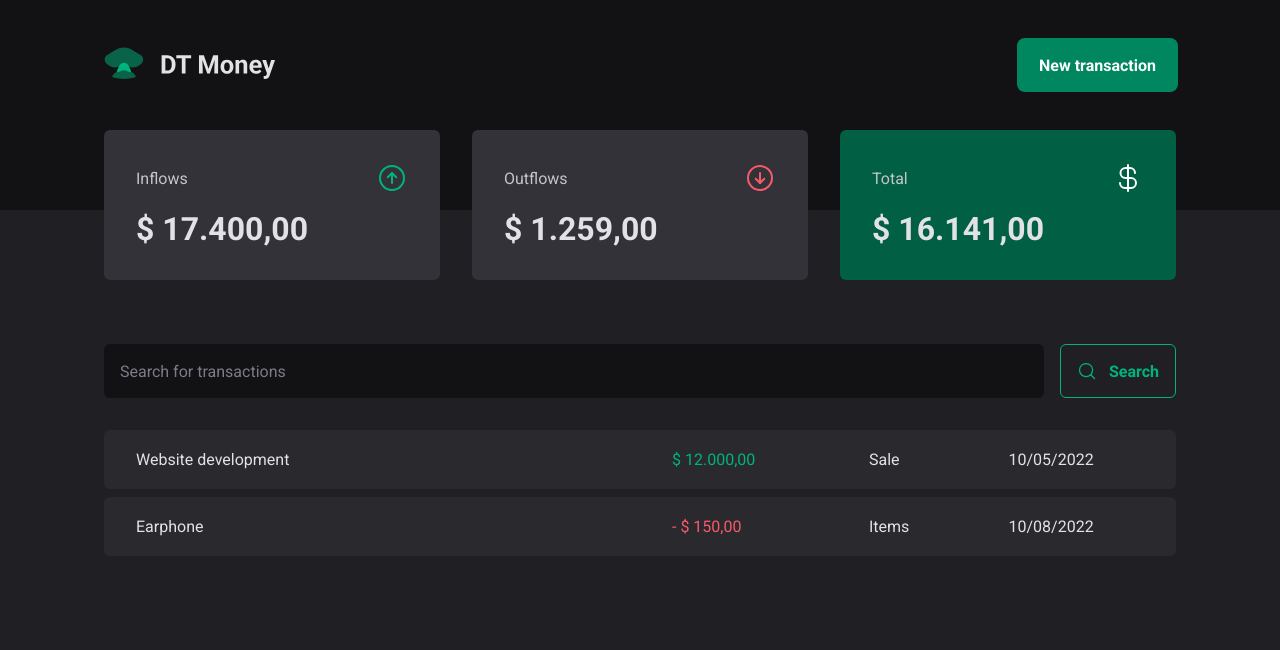
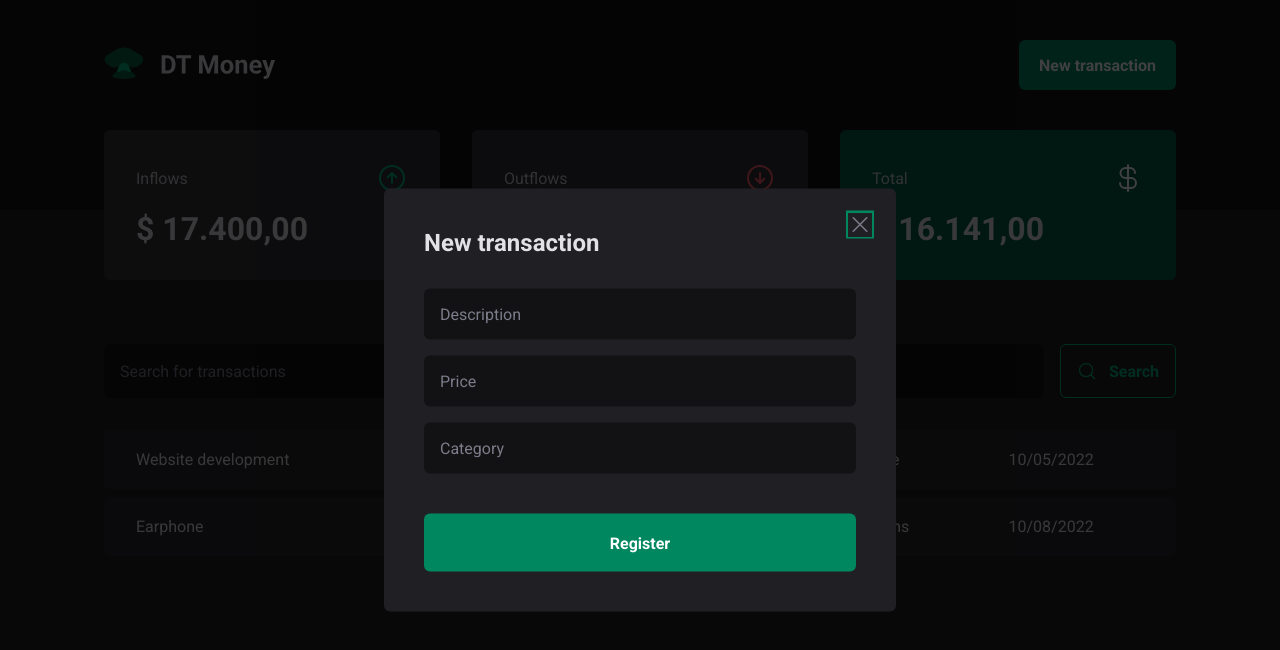
Before and after one commit to AlanWehrliLC/dt-money, a React (Vite) app: page / in a window 1280 px wide. Both pictures are taken after a click on the button "New transaction". Shown: the top 650 px of the page. Built offline with nearby package versions, Linux system fonts and the light colour scheme.

Commit message:
Creating a modal for new transactions

```diff
--- a/src/components/Header/index.tsx
+++ b/src/components/Header/index.tsx
@@ -1,12 +1,20 @@
 import { HeaderContainer, HeaderContent, NewTransactionButton } from "./styles";
+import * as Dialog from '@radix-ui/react-dialog'
 import logoImg from "../../assets/logoDtMoney.svg"
+import { NewTransactionModal } from "../NewTransactionModal";
 
 export function Header(){
     return (
         <HeaderContainer>
             <HeaderContent>
                 <img src={logoImg} alt="" />
-                <NewTransactionButton>New transaction</NewTransactionButton>
+                <Dialog.Root>
+                    <Dialog.Trigger asChild>
+                        <NewTransactionButton>New transaction</NewTransactionButton>
+                    </Dialog.Trigger>
+
+                    <NewTransactionModal />
+                </Dialog.Root>
             </HeaderContent>
         </HeaderContainer>
     )
--- /dev/null
+++ b/src/components/NewTransactionModal/index.tsx
@@ -0,0 +1,29 @@
+import * as Dialog from '@radix-ui/react-dialog'
+import { X } from 'phosphor-react'
+import { CloseButton, Content, Overlay } from './styles'
+
+export function NewTransactionModal(){
+    return (
+        <Dialog.Portal>
+            <Overlay />
+
+            <Content>
+                <Dialog.Title>New transaction</Dialog.Title>
+                <CloseButton>
+                    <X size={24} />
+                </CloseButton>
+
+                <form action=''>
+                    <input type="text" placeholder="Description" required />
+                    <input type="number" placeholder="Price" required />
+                    <input type="text" placeholder="Category" required />
+
+                    <button type="submit">
+                        Register
+                    </button>
+                </form>
+
+            </Content>
+        </Dialog.Portal>
+    )
+}
--- /dev/null
+++ b/src/components/NewTransactionModal/styles.ts
@@ -0,0 +1,70 @@
+import styled from "styled-components"
+import * as Dialog from '@radix-ui/react-dialog'
+
+export const Overlay = styled(Dialog.Overlay)`
+    position: fixed;
+    width: 100vw;
+    height: 100vh;
+    inset: 0;
+    background: rgba(0, 0, 0, 0.75);
+`
+
+export const Content = styled(Dialog.Content)`
+    min-width: 32rem;
+    border-radius: 6px;
+    padding: 2.5rem;
+    background: ${props => props.theme["gray-800"]};
+
+    position: fixed;
+    top: 50%;
+    left: 50%;
+    transform: translate(-50%, -50%);
+
+    form{
+        margin-top: 2rem;
+
+        display: flex;
+        flex-direction: column;
+        gap: 1rem;
+
+        input{
+            border-radius: 6px;
+            border: 0;
+            background: ${props => props.theme["gray-900"]};
+            color: ${props => props.theme["gray-300"]};
+            padding: 1rem;
+
+            &::placeholder{
+                color: ${props => props.theme["gray-500"]};
+            }
+        }
+
+        button[type="submit"]{
+            height: 58px;
+            border: 0;
+            background: ${props => props.theme["green-500"]};
+            color: ${props => props.theme.white};
+            font-weight: bold;
+            padding: 0 1.25rem;
+            border-radius: 6px;
+            margin-top: 1.5rem;
+            cursor: pointer;
+
+            &:hover{
+                background: ${props => props.theme["green-700"]};
+                transition: background-color 0.2s;
+            }
+        }
+    }
+`
+
+export const CloseButton = styled(Dialog.Close)`
+    position: absolute;
+    background: transparent;
+    border: 0;
+    top: 1.5rem;
+    right: 1.5rem;
+    line-height: 0;
+    cursor: pointer;
+    color: ${props => props.theme["gray-500"]};
+`
```
